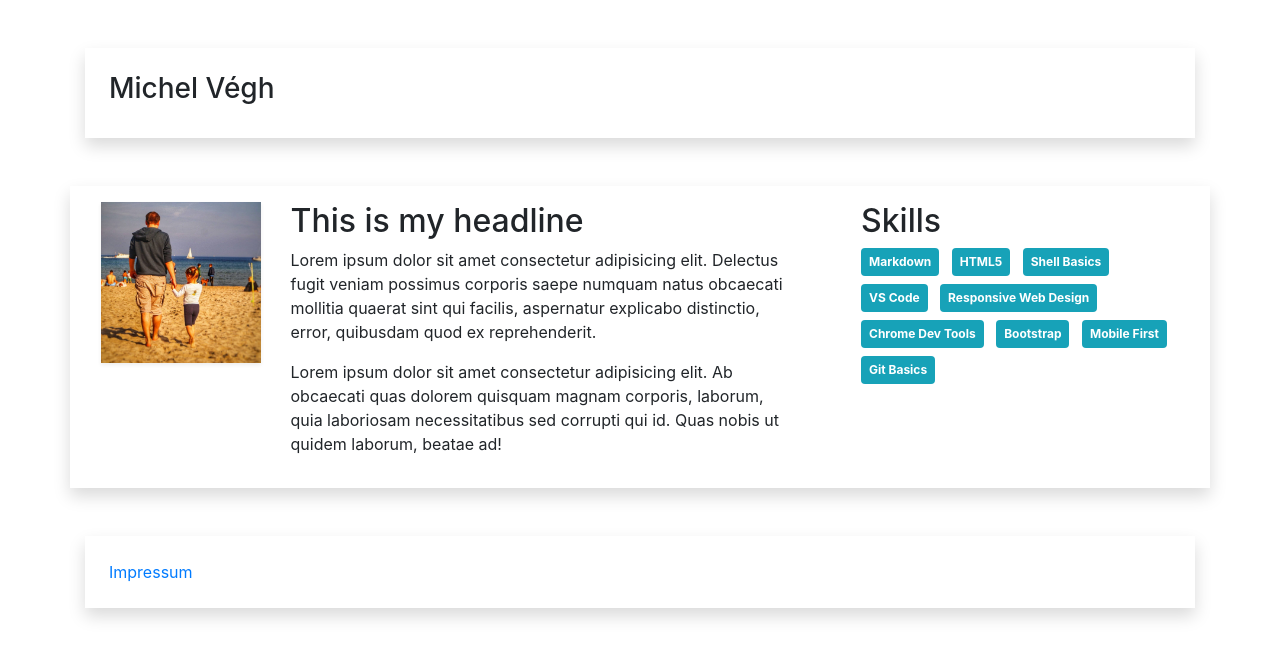
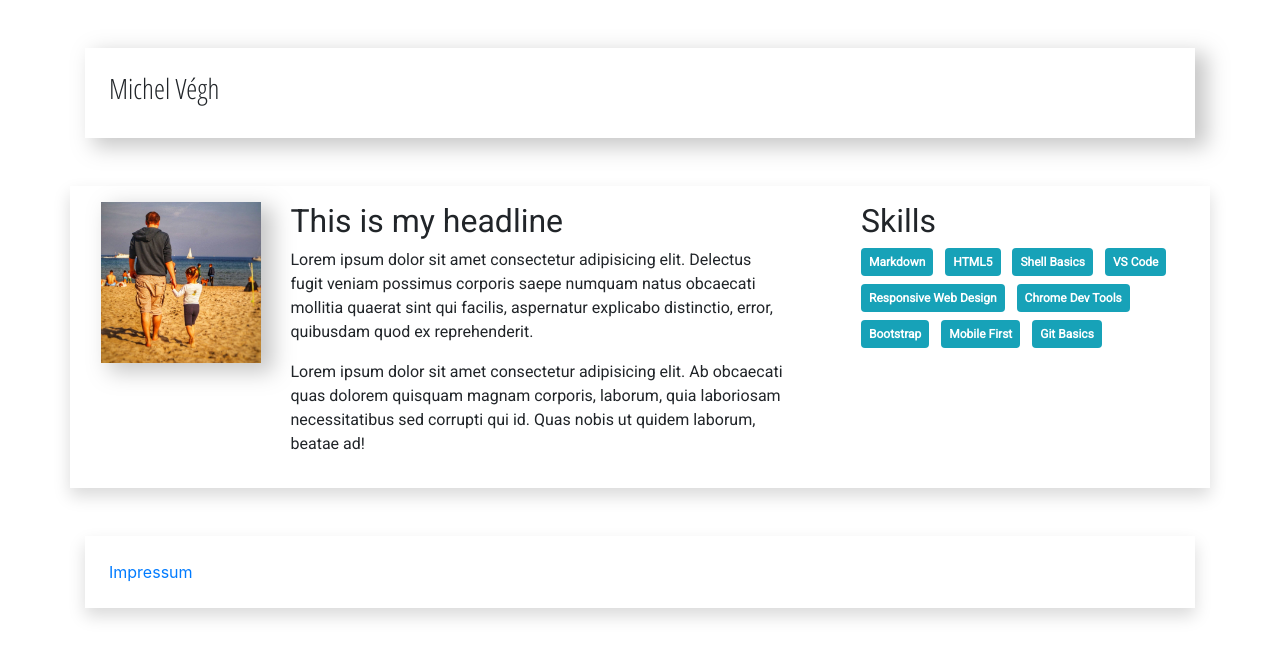
Before and after one commit to micveg/personal-website, a plain HTML site: page index.html in a window 1280 px wide. Drawn offline with nearby package versions, Linux system fonts and the light colour scheme.

Commit message:
Update Shadow & Custom Font

```diff
--- /dev/null
+++ b/css/styles.css
@@ -0,0 +1,11 @@
+.light-shadow {
+  box-shadow: 10px 7px 20px 2px #80808070;
+}
+
+.header-font {
+  font-family: Open Sans Condensed;
+}
+
+.personal-website-font {
+  font-family: Roboto;
+}
--- a/index.html
+++ b/index.html
@@ -7,10 +7,12 @@
   <meta http-equiv="X-UA-Compatible" content="ie=edge">
   <title>Ich, Michel Végh</title>
   <link rel="stylesheet" href="css/bootstrap.css">
+  <link rel="stylesheet" href="css/styles.css">
+  <link href="https://fonts.googleapis.com/css?family=Open+Sans+Condensed:300|Roboto" rel="stylesheet">
 </head>
 
 <body class="container mt-5">
-  <header class="shadow p-4 mb-5">
+  <header class="light-shadow header-font p-4 mb-5">
     <h1 class="h3">Michel Végh</h1>
   </header>
 
@@ -18,9 +20,9 @@
     <section class="col-sm-8">
       <div class="row p-3 mx-0">
         <div class="col-sm-3 pl-0">
-          <img src="images/itsme.jpg" alt="" class="img-fluid shadow-sm">
+          <img src="images/itsme.jpg" alt="" class="img-fluid light-shadow">
         </div>
-        <div class="col-sm-9">
+        <div class="col-sm-9 personal-website-font">
           <h2>This is my headline</h2>
           <p>Lorem ipsum dolor sit amet consectetur adipisicing elit. Delectus fugit veniam possimus corporis saepe numquam
             natus obcaecati mollitia quaerat sint qui facilis, aspernatur explicabo distinctio, error, quibusdam quod ex
@@ -32,7 +34,7 @@
       </div>
     </section>
 
-    <section class="col-sm-4 d-flex">
+    <section class="col-sm-4 d-flex personal-website-font">
       <div class="p-3">
         <h2>Skills</h2>
         <ul class="list-inline">
```
